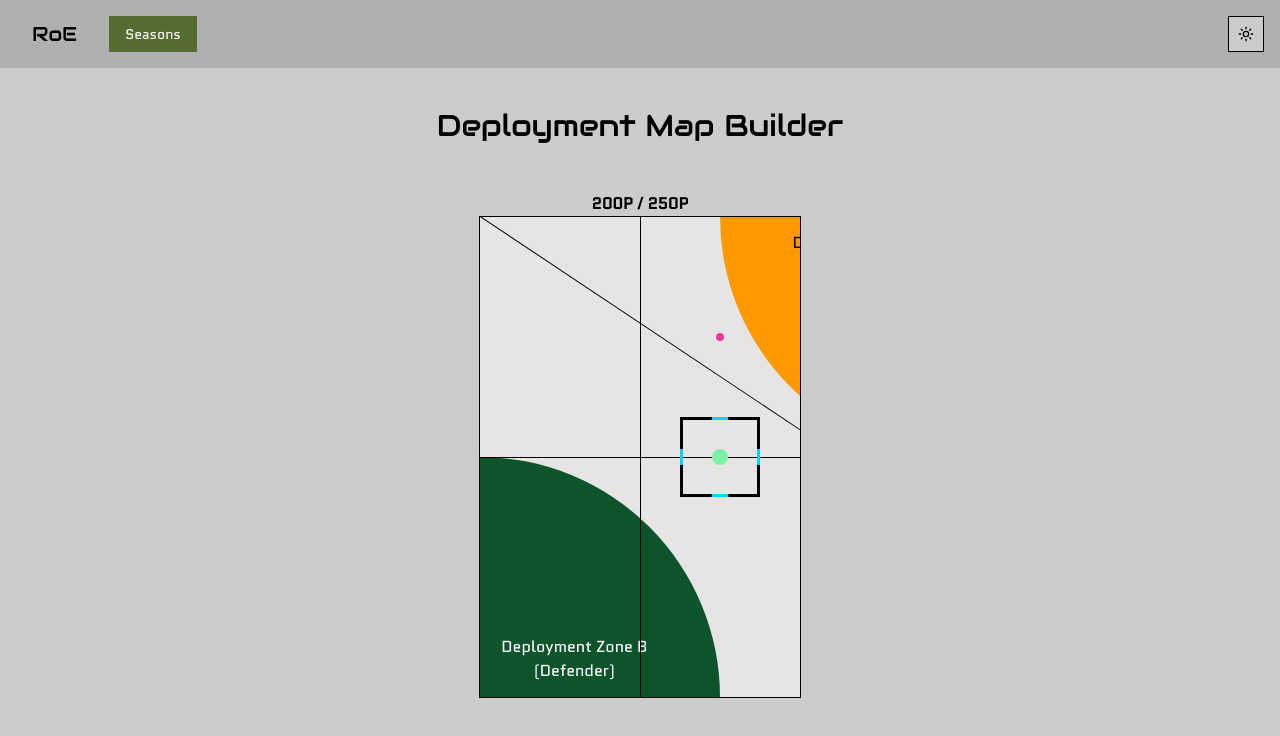
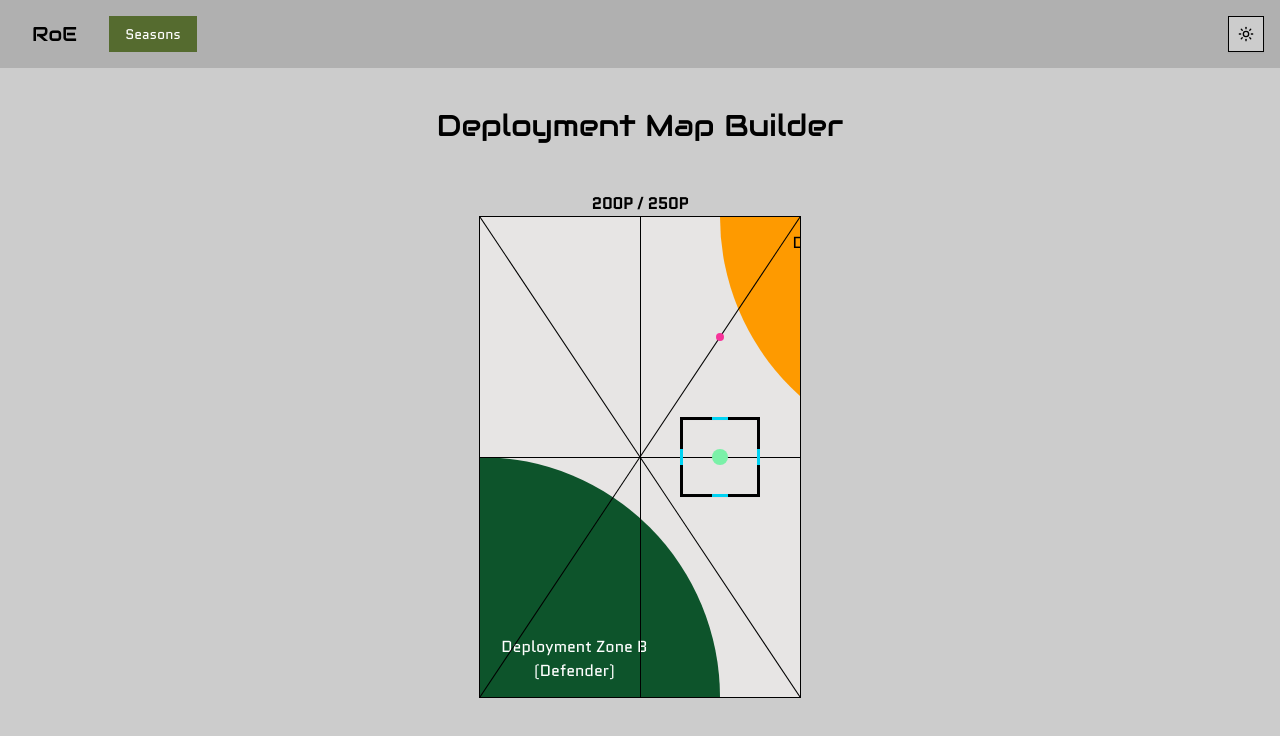
Before and after one commit to JosephMassie/rules_of_engagement, a Next.js app: page /map_builder in a window 1280 px wide. Shown: the top 736 px of the page. Built offline with nearby package versions, Linux system fonts and the light colour scheme.

Commit message:
Resolved issue with diag-line zones not correctly   rotating to fit none square maps

```diff
--- a/src/app/map_builder/page.tsx
+++ b/src/app/map_builder/page.tsx
@@ -49,10 +49,18 @@ export default function MapBuilder() {
             },
             {
                 name: 'center-line',
-                position: [0, 0],
+                position: [16, 24],
                 size: 1,
                 color: 'bg-black',
                 shape: 'diag-line-flipped',
+                excludeKey: true,
+            },
+            {
+                name: 'center-line',
+                position: [16, 24],
+                size: 1,
+                color: 'bg-black',
+                shape: 'diag-line',
                 excludeKey: true,
             },
             {
--- a/src/components/deployment_map.tsx
+++ b/src/components/deployment_map.tsx
@@ -229,9 +229,7 @@ const DeploymentMapDisplay: React.FC<Props> = ({ map, ...props }) => {
                                         ) /
                                             longestSide) *
                                         100;
-                                    angle =
-                                        Math.atan2(height, width) *
-                                        (180 / Math.PI);
+                                    angle = Math.atan2(width, height);
                                     return (
                                         <div
                                             key={key}
@@ -246,7 +244,7 @@ const DeploymentMapDisplay: React.FC<Props> = ({ map, ...props }) => {
                                                     position,
                                                     dimensions
                                                 ),
-                                                transform: `rotate(${angle}deg)`,
+                                                transform: `rotate(${angle}rad)`,
                                             }}></div>
                                     );
                                 case 'diag-line-flipped':
@@ -258,13 +256,13 @@ const DeploymentMapDisplay: React.FC<Props> = ({ map, ...props }) => {
                                         ) /
                                             longestSide) *
                                         100;
-                                    angle = Math.atan2(height, width);
+                                    angle = Math.atan2(width, height);
                                     return (
                                         <div
                                             key={key}
                                             datatype="zone"
                                             className={clsx(
-                                                'absolute w-px origin-top-left',
+                                                'absolute w-px -translate-1/2',
                                                 color
                                             )}
                                             style={{
```
